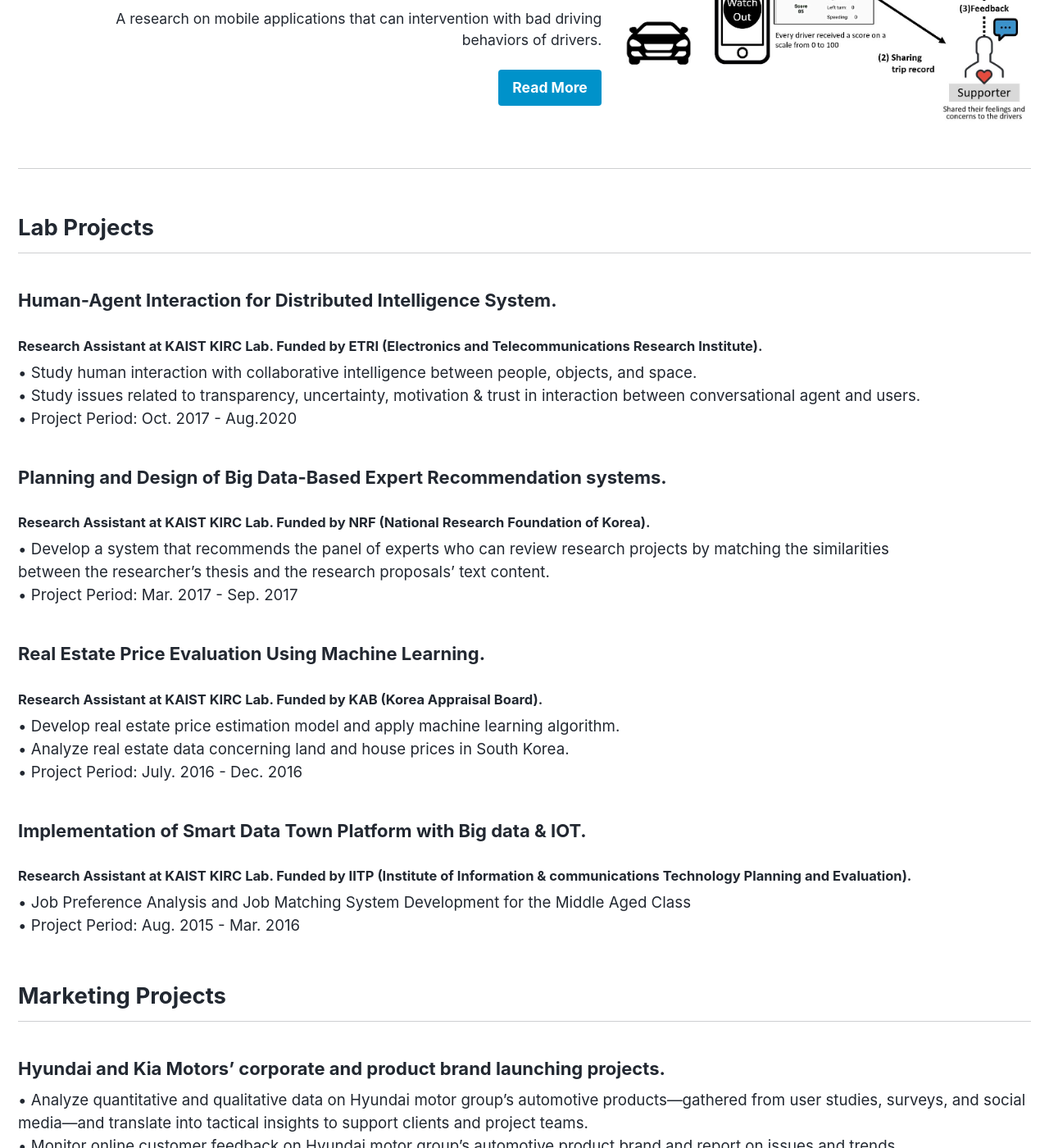
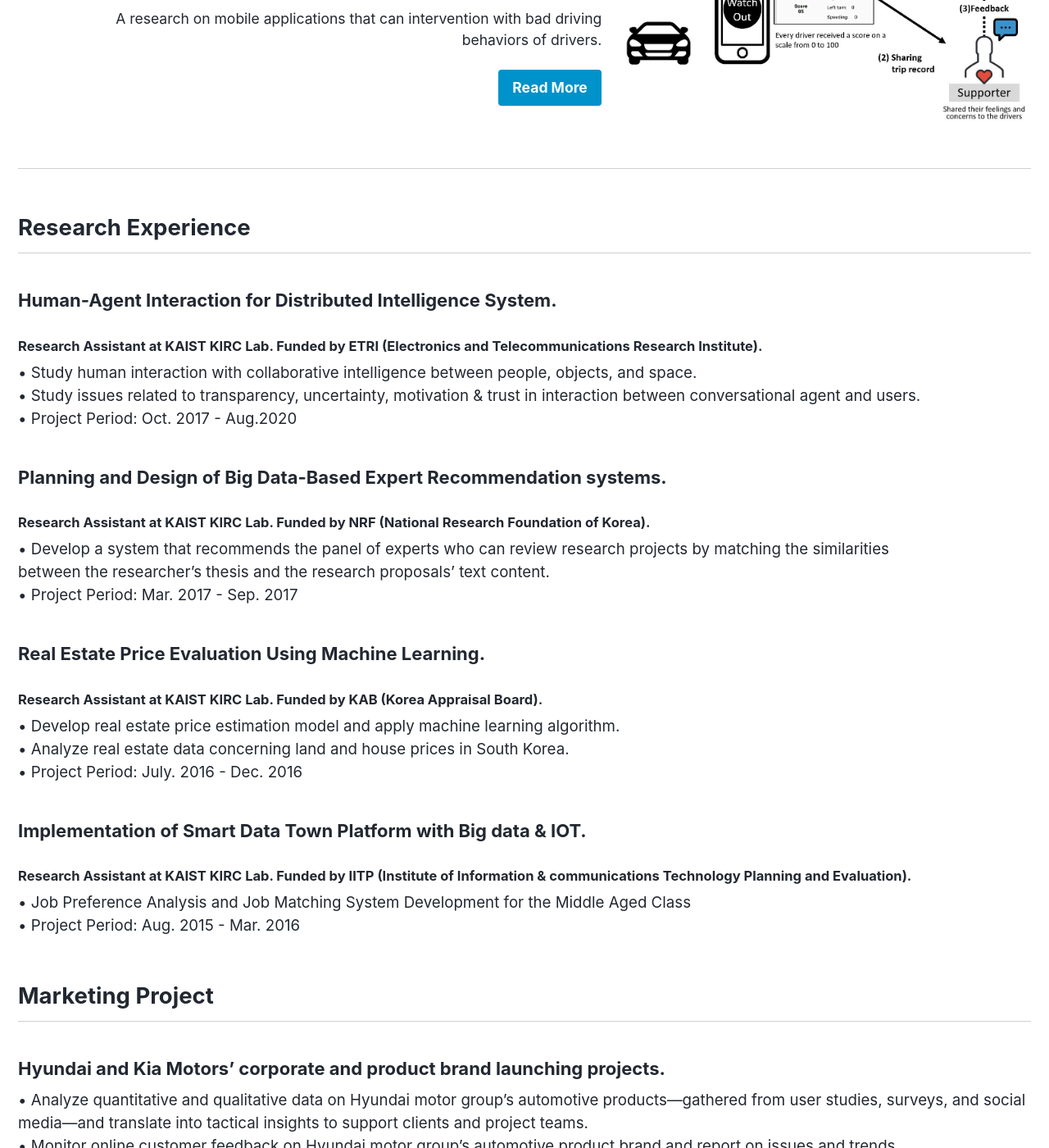
Before and after one commit to tesschin/tesschin.github.io, a Jekyll site: the page built from _pages/projects_index.md, in a window 1280 px wide and 1400 px high, scrolled down 1294 px. Shown: the whole window at 82% size. Built offline with Jekyll 4.4.1, drawn with Linux system fonts in a browser that asks for light colours; nearby versions of some CDN libraries; some of the changed text lies outside the part shown.

Commit message:
Update projects_index.md

```diff
--- a/_pages/projects_index.md
+++ b/_pages/projects_index.md
@@ -39,7 +39,7 @@ driving_project:
 ---
 
 
-## Research Projects
+## Research Project
 
 {% include feature_row id="Conversational_agent_project" type="right" %}
 
@@ -47,7 +47,7 @@ driving_project:
 
 {% include feature_row id="driving_project" type="right" %}
 
-## Lab Projects
+## Research Experience
 
 <!--{% include feature_row id="wowproject" type="left" %}-->
 
@@ -66,8 +66,6 @@ driving_project:
  between the researcher’s thesis and the research proposals’ text content.<br>
 • Project Period: Mar. 2017 - Sep. 2017
 
-
-
 ### Real Estate Price Evaluation Using Machine Learning.
 ##### Research Assistant at KAIST KIRC Lab. Funded by KAB (Korea Appraisal Board).
 • Develop real estate price estimation model and apply machine learning algorithm.<br>
@@ -79,7 +77,7 @@ driving_project:
 • Job Preference Analysis and Job Matching System Development for the Middle Aged Class <br>
 • Project Period: Aug. 2015 - Mar. 2016
 
-## Marketing Projects
+## Marketing Project
 ### Hyundai and Kia Motors' corporate and product brand launching projects.
 • Analyze quantitative and qualitative data on Hyundai motor group’s automotive products—gathered from user studies, surveys, and social media—and translate into tactical insights to support clients and project teams. <br>
 • Monitor online customer feedback on Hyundai motor group’s automotive product brand and report on issues and trends.<br>
```
